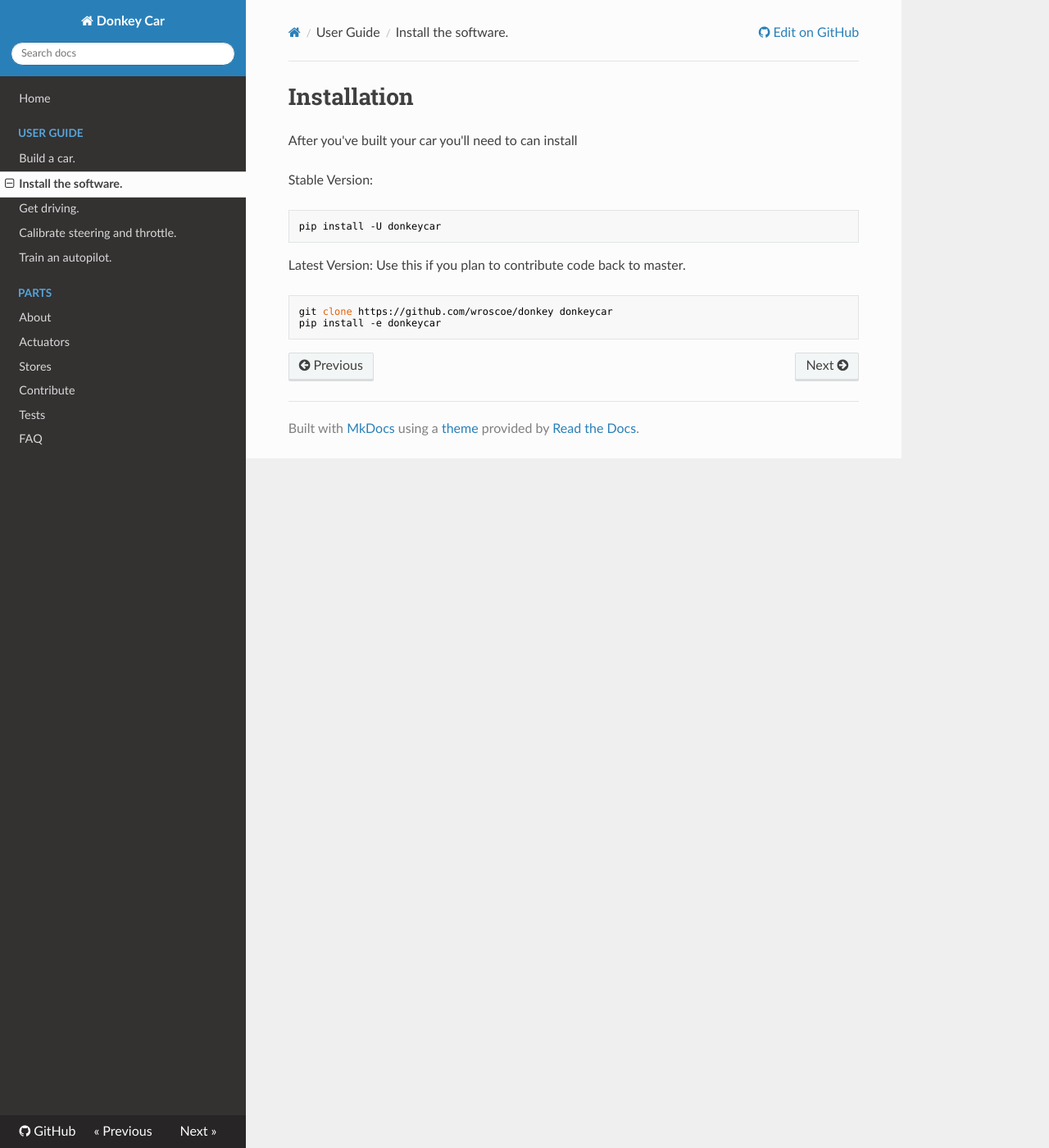
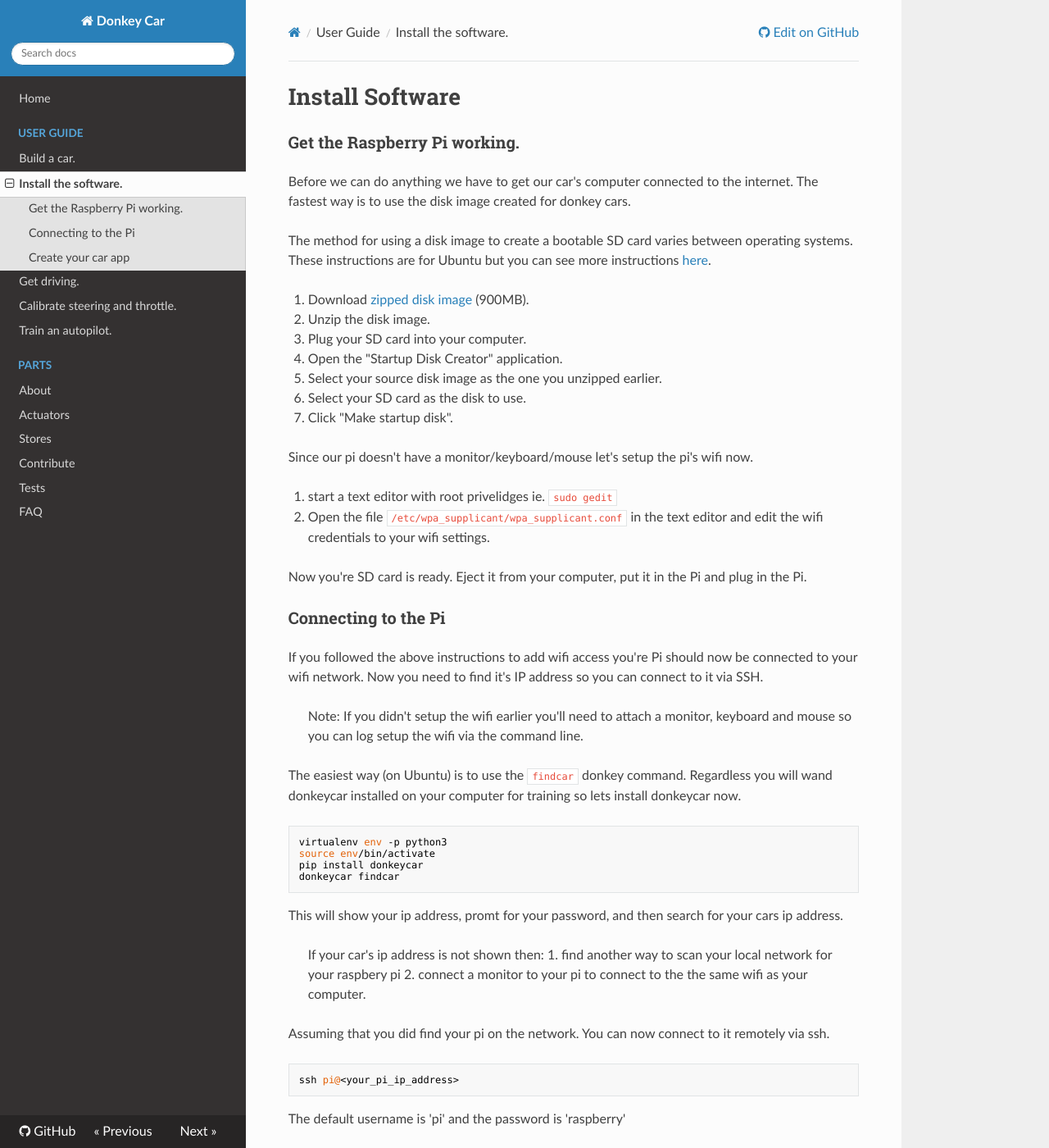
Before and after one commit to autorope/donkeycar, an MkDocs documentation site: the page built from docs/guide/install_software.md, in a window 1280 px wide and 1400 px high. Shown: the whole window at 82% size. Built offline with MkDocs 1.6.1, drawn with Linux system fonts in a browser that asks for light colours; nearby versions of some CDN libraries; old or Windows-style settings are respelled for this version of MkDocs; some of the changed text lies outside the part shown.

Commit message:
update docs

````diff
--- a/docs/guide/install_software.md
+++ b/docs/guide/install_software.md
@@ -1,14 +1,75 @@
-# Installation
-After you've built your car you'll need to  can install
+# Install Software
 
-Stable Version:
-```bash
-pip install -U donkeycar
+### Get the Raspberry Pi working.
+
+Before we can do anything we have to get our car's computer connected to the
+internet. The fastest way is to use the disk image created for donkey cars.
+
+The method for using a disk image to create a bootable SD card varies between
+operating systems. These instructions are for Ubuntu but you can see more
+instructions [here](https://www.raspberrypi.org/documentation/installation/installing-images/).
+
+1. Download [zipped disk image](https://www.dropbox.com/s/pn3czsbgy4t9n8y/donkey_2.img.zip?dl=0) (900MB).
+2. Unzip the disk image.
+3. Plug your SD card into your computer.
+4. Open the "Startup Disk Creator" application.
+5. Select your source disk image as the one you unzipped earlier.
+6. Select your SD card as the disk to use.
+7. Click "Make startup disk".
+
+
+Since our pi doesn't have a monitor/keyboard/mouse let's setup the pi's wifi
+now.
+
+1. start a text editor with root privelidges ie. `sudo gedit`
+2. Open the file `/etc/wpa_supplicant/wpa_supplicant.conf` in the text editor
+and edit the wifi credentials to your wifi settings.
+
+Now you're SD card is ready. Eject it from your computer, put it in the Pi
+and plug in the Pi.
+
+
+
+### Connecting to the Pi
+
+If you followed the above instructions to add wifi access you're Pi should
+now be connected to your wifi network. Now you need to find it's IP address
+so you can connect to it via SSH.
+
+> Note: If you didn't setup the wifi earlier you'll need to attach a monitor,
+> keyboard and mouse so you can log setup the wifi via the command line.
+
+The easiest way (on Ubuntu) is to use the `findcar` donkey command. Regardless
+you will wand donkeycar installed on your computer for training so lets install
+donkeycar now.
+
+```
+virtualenv env -p python3
+source env/bin/activate
+pip install donkeycar
+donkeycar findcar
 ```
 
+This will show your ip address, promt for your password, and then search
+for your cars ip address.
 
-Latest Version: Use this if you plan to contribute code back to master.
-```bash
-git clone https://github.com/wroscoe/donkey donkeycar
-pip install -e donkeycar
+> If your car's ip address is not shown then:
+> 1. find another way to scan your local network for your raspbery pi
+> 2. connect a monitor to your pi to connect to the the same wifi as your computer.
+
+
+Assuming that you did find your pi on the network. You can now connect to it
+remotely via ssh.
+
 ```
+ssh pi@<your_pi_ip_address>
+```
+
+The default username is 'pi' and the password is 'raspberry'
+
+
+### Create your car app
+
+```
+donkey createcar --path ~/d2
+```
````
Also changed, not shown: docs/guide/build_hardware.md (+2 -3 lines), docs/index.md (+43 -13 lines).
